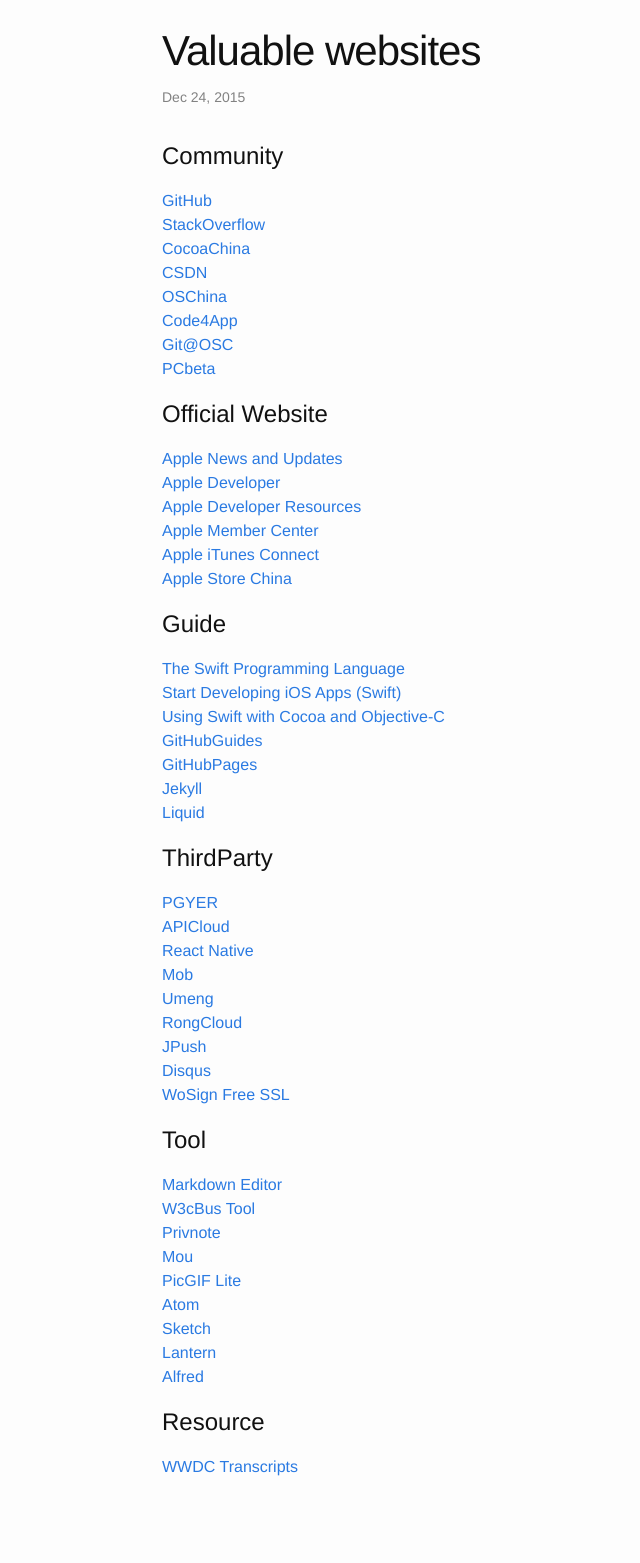
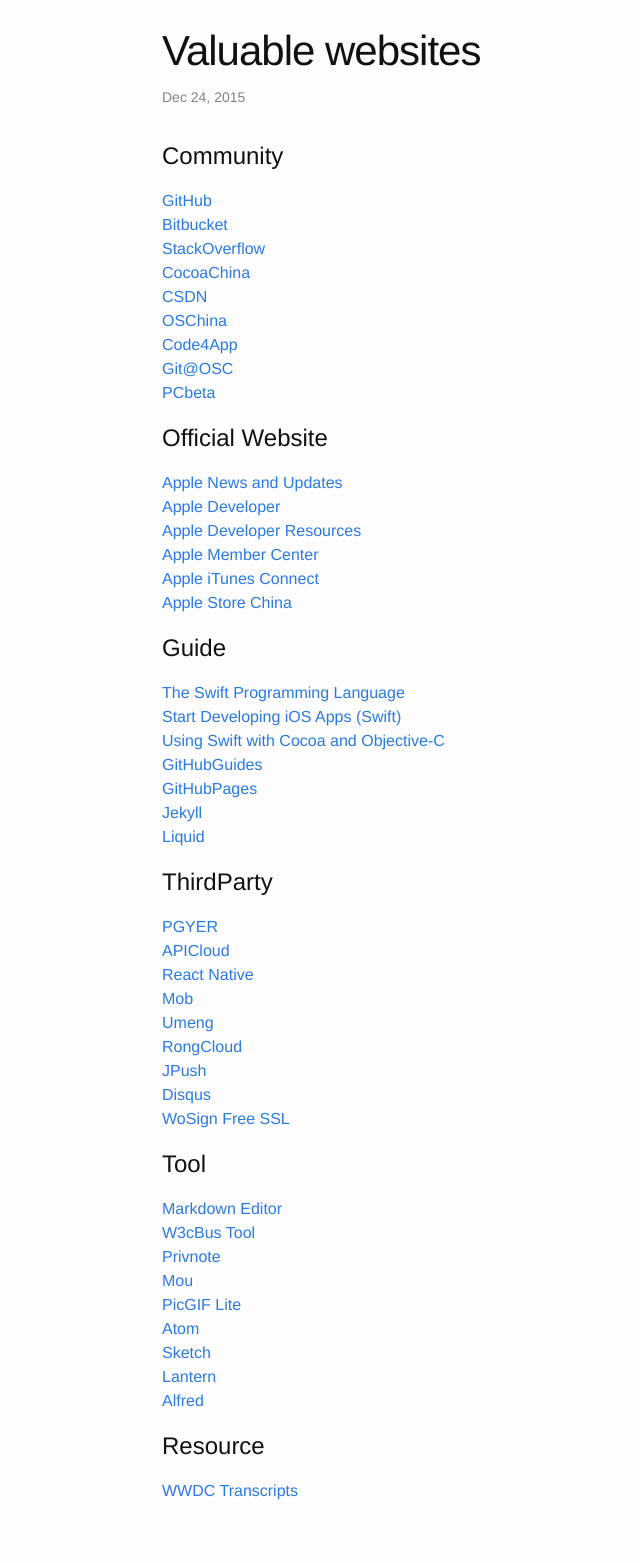
Before and after one commit to GeekRRK/GeekRRK.github.io, a Jekyll site: the page built from _posts/2015-12-24-Valuable websites.md, in a window 1280 px wide. Shown: the whole page, without its empty margins (108-748 px from the left). Built offline with Jekyll 4.4.1, drawn with Linux system fonts in a browser that asks for light colours; Markdown is read by kramdown in place of the engine named in the settings; before the commit the page ends 1539 px from its top, so only the background shows below that.

Commit message:
Update Valuable sites

```diff
--- a/_posts/2015-12-24-Valuable websites.md
+++ b/_posts/2015-12-24-Valuable websites.md
@@ -5,6 +5,7 @@
 
 # Community
 [GitHub](https://github.com)
+[Bitbucket](https://bitbucket.org)
 [StackOverflow](http://stackoverflow.com)
 [CocoaChina](http://www.cocoachina.com)
 [CSDN](http://www.csdn.net)
```
